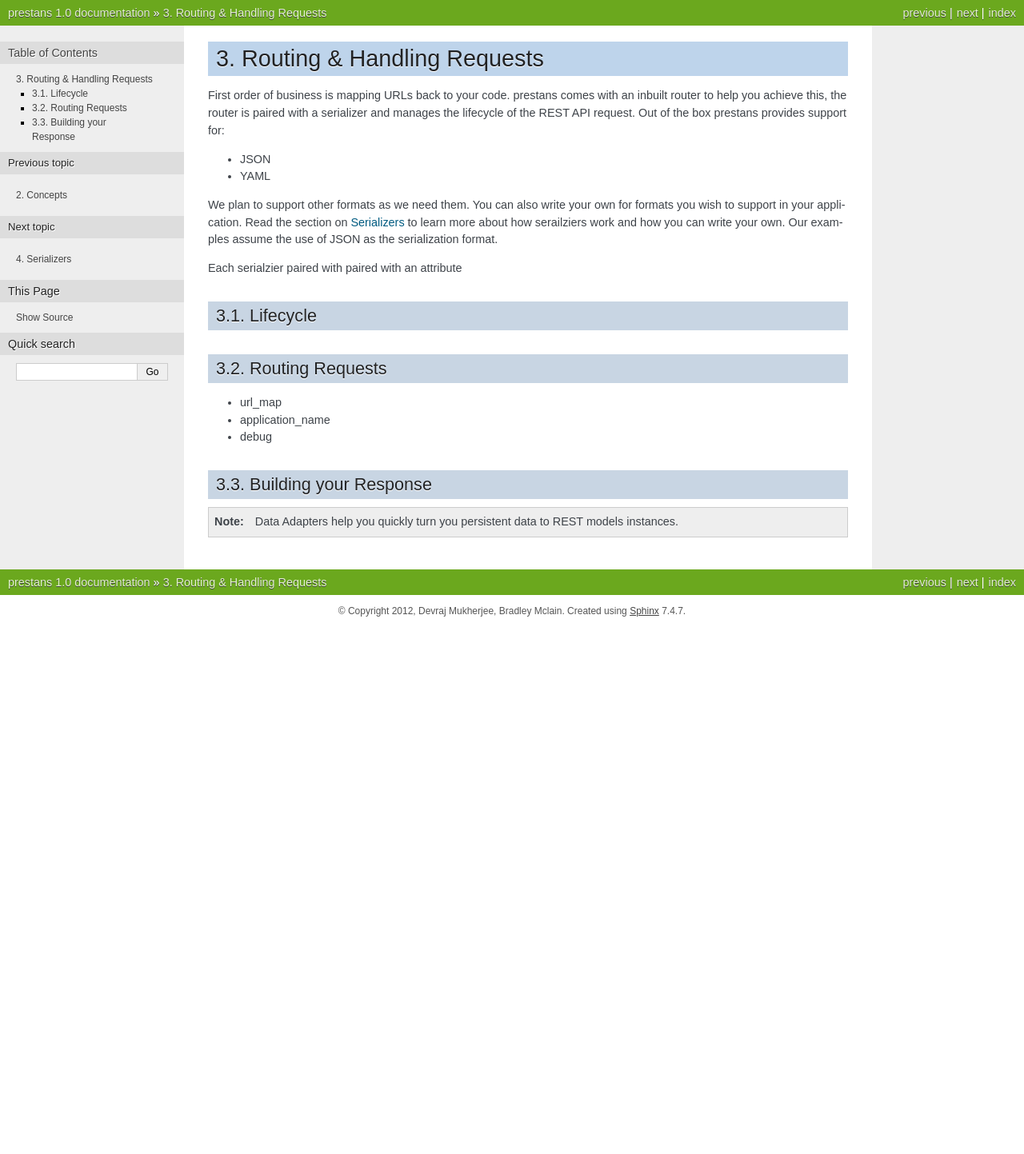
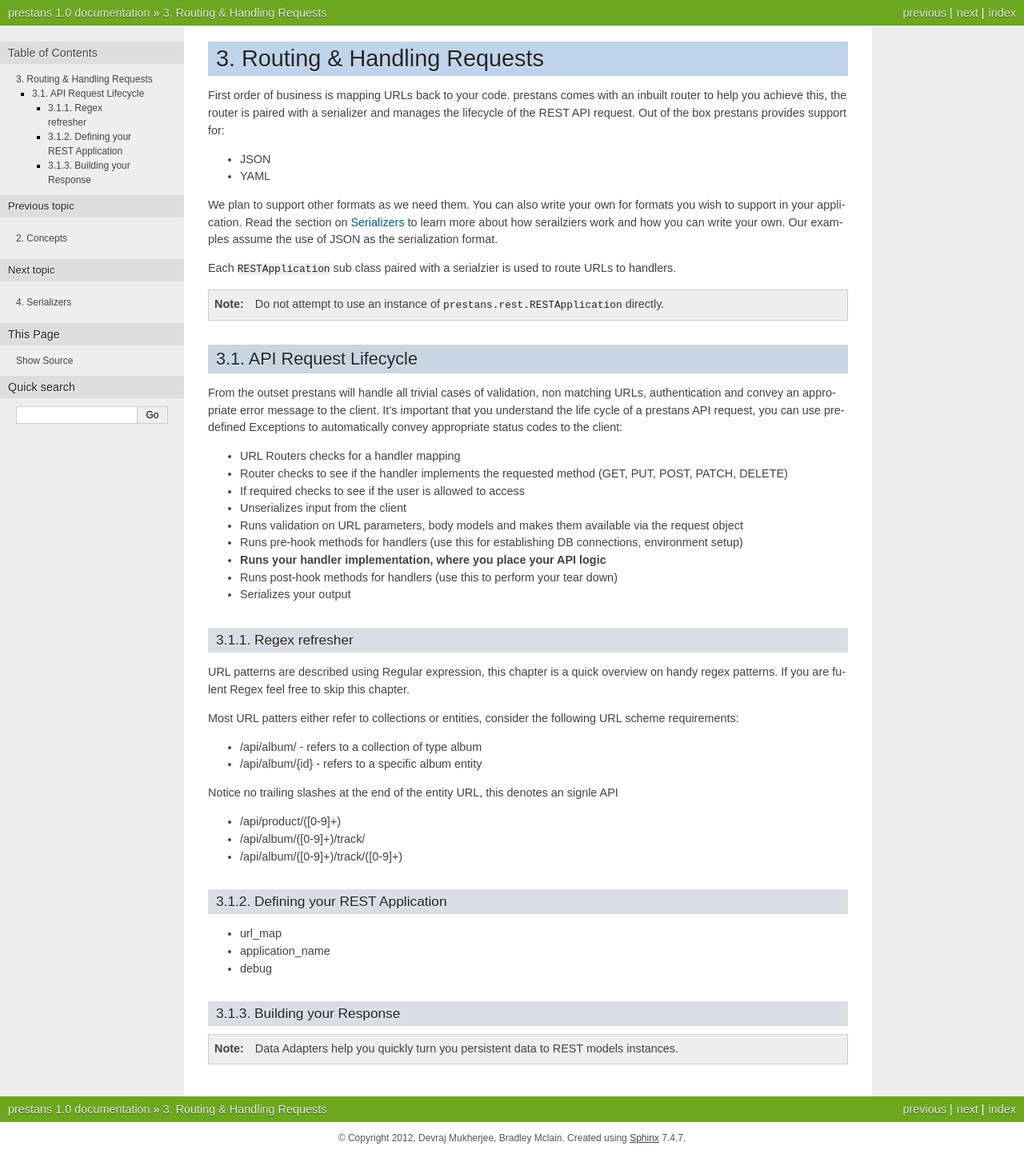
Before and after one commit to anomaly/prestans-docs, a Sphinx documentation site: the page built from source/handlers.rst, in a window 1280 px wide. Shown: the whole page at 80% size. Built offline with Sphinx 7.4.7, drawn with Linux system fonts in a browser that asks for light colours; before the commit the page ends 900 px from its top, so only the background shows below that.

Commit message:
Wrote about handlers and concepts
Have to deicde on URL schemes, moved lifecycle doco from concepts to
handlers.

```diff
--- a/source/handlers.rst
+++ b/source/handlers.rst
@@ -9,15 +9,43 @@
 
 We plan to support other formats as we need them. You can also write your own for formats you wish to support in your application. Read the section on :doc:`serializers` to learn more about how serailziers work and how you can write your own. Our examples assume the use of JSON as the serialization format.
 
-Each serialzier paired with paired with an attribute
+Each ``RESTApplication`` sub class paired with a serialzier is used to route URLs to handlers.
 
+.. note:: Do not attempt to use an instance of ``prestans.rest.RESTApplication`` directly.
 
-Lifecycle
-=========
+API Request Lifecycle
+---------------------
 
+From the outset prestans will handle all trivial cases of validation, non matching URLs, authentication and convey an appropriate error message to the client. It's important that you understand the life cycle of a prestans API request, you can use predefined Exceptions to automatically convey appropriate status codes to the client:
 
-Routing Requests
-================
+* URL Routers checks for a handler mapping
+* Router checks to see if the handler implements the requested method (GET, PUT, POST, PATCH, DELETE)
+* If required checks to see if the user is allowed to access
+* Unserializes input from the client
+* Runs validation on URL parameters, body models and makes them available via the request object
+* Runs pre-hook methods for handlers (use this for establishing DB connections, environment setup)
+* **Runs your handler implementation, where you place your API logic**
+* Runs post-hook methods for handlers (use this to perform your tear down)
+* Serializes your output
+
+Regex refresher
+===============
+
+URL patterns are described using Regular expression, this chapter is a quick overview on handy regex patterns. If you are fulent Regex feel free to skip this chapter.
+
+Most URL patters either refer to collections or entities, consider the following URL scheme requirements:
+
+* /api/album/ - refers to a collection of type album
+* /api/album/{id} - refers to a specific album entity
+
+Notice no trailing slashes at the end of the entity URL, this denotes an signle API
+
+* /api/product/([0-9]+)
+* /api/album/([0-9]+)/track/
+* /api/album/([0-9]+)/track/([0-9]+)
+
+Defining your REST Application
+==============================
 
 * url_map
 * application_name
```
Also changed, not shown: source/concepts.rst (+1 -13 lines).
